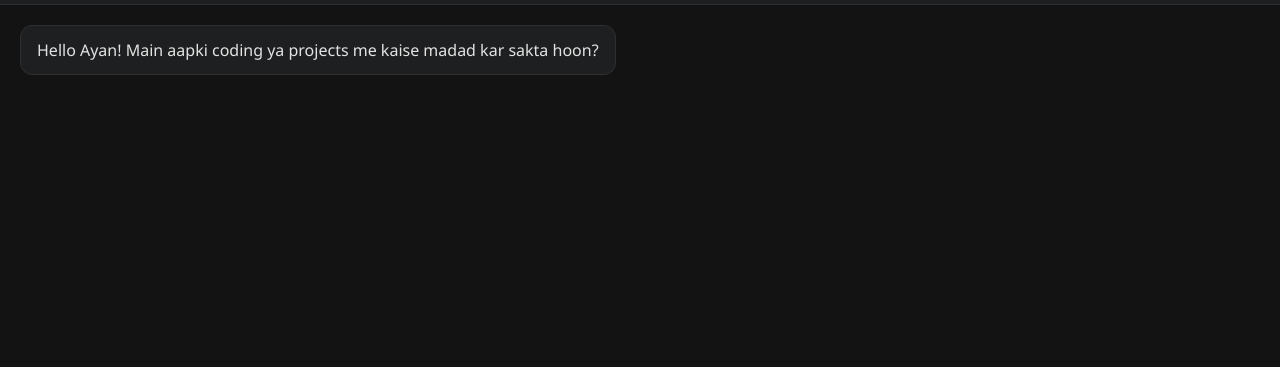
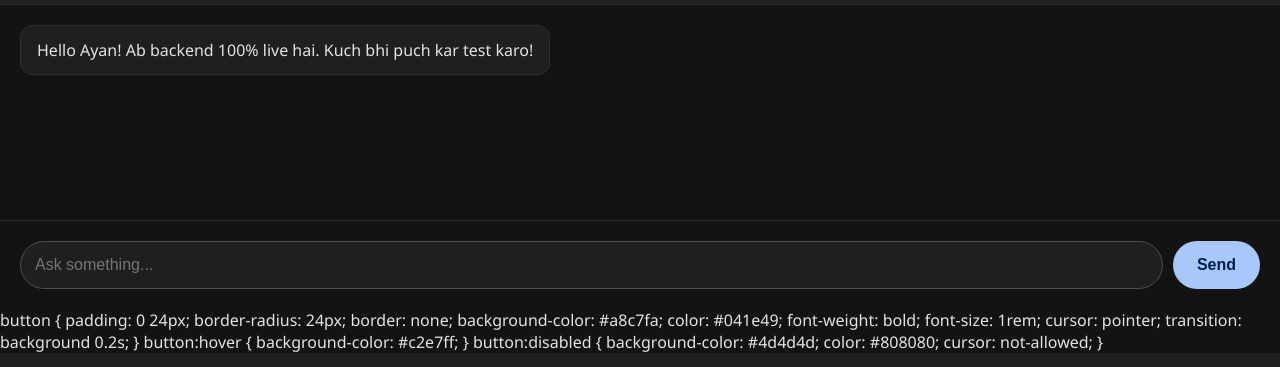
Before and after one commit to AyanPro1715/09, a plain HTML site: page index.html in a window 1280 px wide. Shown: the part 69-436 px from the top of the page. Drawn offline with Linux system fonts and the light colour scheme.

Commit message:
Update index.html

```diff
--- a/index.html
+++ b/index.html
@@ -1,4 +1,3 @@
-
 <!DOCTYPE html>
 <html lang="en">
 <head>
@@ -34,6 +33,93 @@
             background-color: #1e1f20; color: #fff; font-size: 1rem; outline: none;
         }
         input:focus { border-color: #a8c7fa; }
+        button {
+            padding: 0 24px; border-radius: 24px; border: none;
+            background-color: #a8c7fa; color: #041e49; font-weight: bold;
+            font-size: 1rem; cursor: pointer; transition: background 0.2s;
+        }
+        button:hover { background-color: #c2e7ff; }
+        button:disabled { background-color: #4d4d4d; color: #808080; cursor: not-allowed; }
+    </style>
+</head>
+<body>
+
+    <header>
+        <h1>Claude AI Chat (Via Agent Router)</h1>
+    </header>
+
+    <div id="chatContainer">
+        <div class="message ai">Hello Ayan! Ab backend 100% live hai. Kuch bhi puch kar test karo!</div>
+    </div>
+
+    <div id="inputContainer">
+        <input type="text" id="userInput" placeholder="Ask something..." onkeypress="handleKeyPress(event)">
+        <button id="sendBtn" onclick="askAI()">Send</button>
+    </div>
+
+    <script>
+        const BACKEND_URL = "https://lwyeiaons-0h.hf.space/api/chat";
+
+        function handleKeyPress(e) {
+            if (e.key === 'Enter') askAI();
+        }
+
+        async function askAI() {
+            const inputEl = document.getElementById('userInput');
+            const chatContainer = document.getElementById('chatContainer');
+            const sendBtn = document.getElementById('sendBtn');
+            const prompt = inputEl.value.trim();
+
+            if (!prompt) return;
+
+            appendMessage(prompt, 'user');
+            inputEl.value = '';
+
+            sendBtn.disabled = true;
+            const loadingDiv = appendMessage('Thinking...', 'ai');
+
+            try {
+                const response = await fetch(BACKEND_URL, {
+                    method: "POST",
+                    headers: { "Content-Type": "application/json" },
+                    body: JSON.stringify({ prompt: prompt })
+                });
+
+                const data = await response.json();
+                console.log("Response data:", data);
+
+                // Naye Anthropic structure ko successfully parse karne ke liye handles:
+                if (data.content && data.content[0] && data.content[0].text) {
+                    loadingDiv.innerText = data.content[0].text;
+                } else if (data.choices && data.choices[0] && data.choices[0].message) {
+                    loadingDiv.innerText = data.choices[0].message.content;
+                } else if (data.error) {
+                    loadingDiv.innerText = "API Error: " + (data.error.message || JSON.stringify(data.error));
+                } else {
+                    loadingDiv.innerText = "Response parse nahi ho saki. Raw response check karein.";
+                }
+
+            } catch (error) {
+                console.error("Frontend Error:", error);
+                loadingDiv.innerText = "Error: Server se sahi connect nahi ho paaya.";
+            } finally {
+                sendBtn.disabled = false;
+                chatContainer.scrollTop = chatContainer.scrollHeight;
+            }
+        }
+
+        function appendMessage(text, sender) {
+            const chatContainer = document.getElementById('chatContainer');
+            const msgDiv = document.createElement('div');
+            msgDiv.classList.add('message', sender);
+            msgDiv.innerText = text;
+            chatContainer.appendChild(msgDiv);
+            chatContainer.scrollTop = chatContainer.scrollHeight;
+            return msgDiv;
+        }
+    </script>
+</body>
+</html>
         button {
             padding: 0 24px; border-radius: 24px; border: none;
             background-color: #a8c7fa; color: #041e49; font-weight: bold;
```
